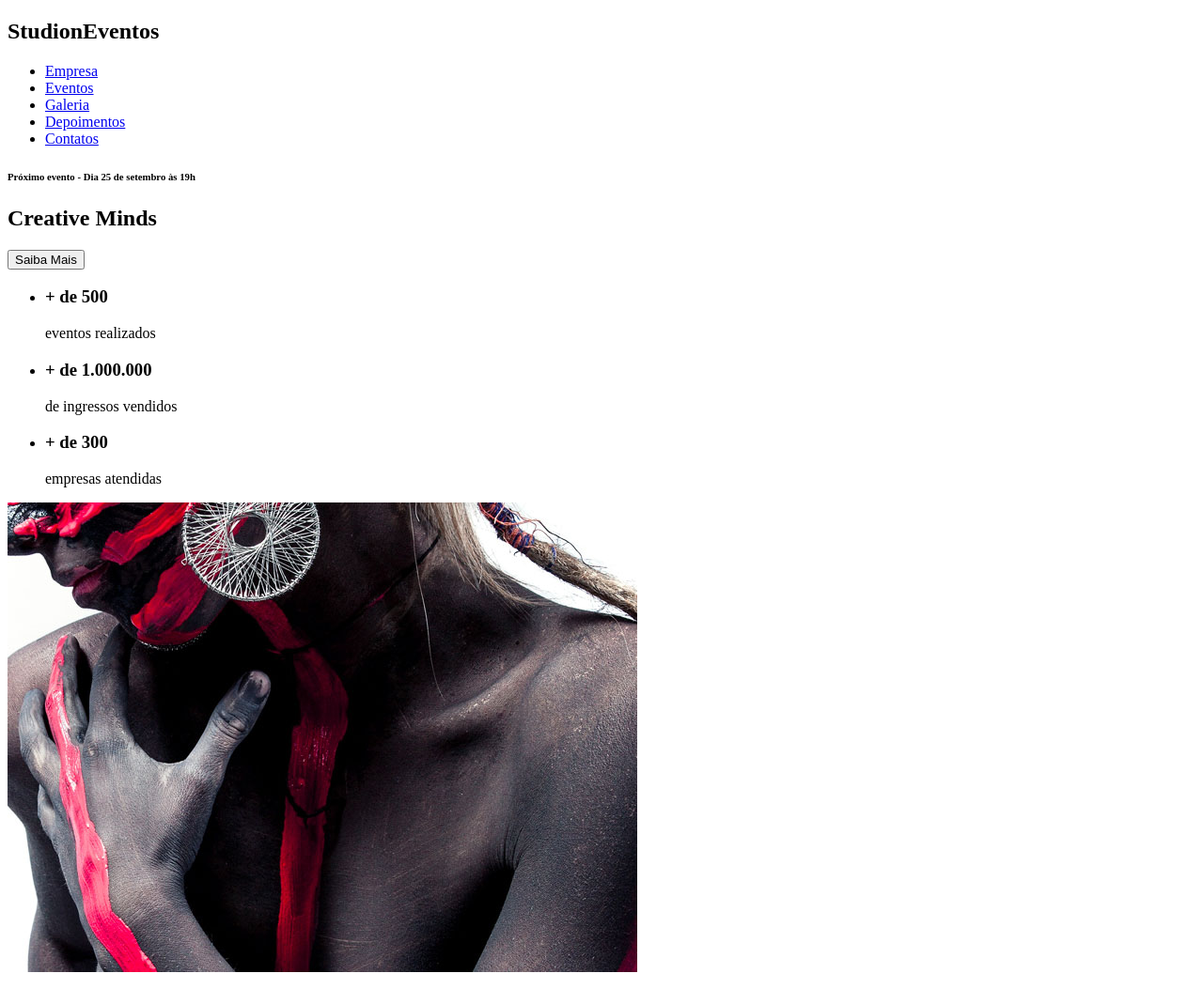
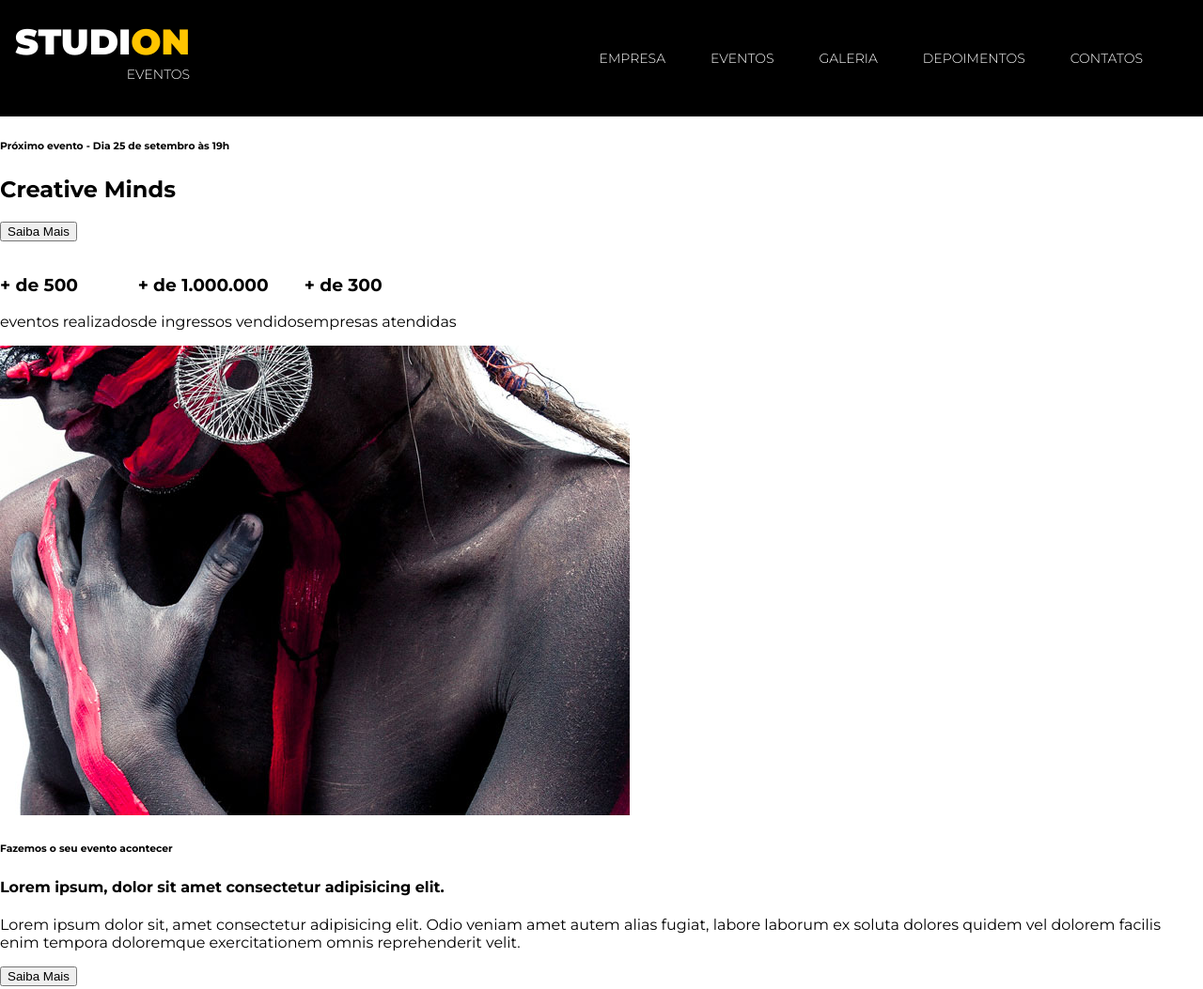
Before and after one commit to EVERTONROGERIONUNES/studion, a plain HTML site: page index.html in a window 1280 px wide. Shown: the top 1053 px of the page at 94% size. Drawn offline with Linux system fonts and the light colour scheme.

Commit message:
styling navigation bar

```diff
--- a/index.html
+++ b/index.html
@@ -5,14 +5,18 @@
     <meta charset="UTF-8">
     <meta http-equiv="X-UA-Compatible" content="IE=edge">
     <meta name="viewport" content="width=device-width, initial-scale=1.0">
-    <title>Document</title>
+    <title>Studion</title>
+    <link rel="stylesheet" href="style.css">
 </head>
 
 <body>
 
-    <nav>
-        <h1>Studi<span>on</span><span>Eventos</span></h1>
-        <ul>
+    <nav class="navbar">
+        <h1 class="logo-studion">
+            Studi<span class="copy--primary">on</span>
+            <span class="logo-studion__subtitle">Eventos</span>
+        </h1>
+        <ul class="navbar__links">
             <li><a href="#">Empresa</a></li>
             <li><a href="#eventos">Eventos</a></li>
             <li><a href="#">Galeria</a></li>
--- /dev/null
+++ b/style.css
@@ -0,0 +1,74 @@
+@import url('https://fonts.googleapis.com/css2?family=Montserrat:wght@300;400;700;900&family=Roboto:wght@100&display=swap');
+
+* {
+    box-sizing: border-box;
+}
+
+:root {
+    --color-primary: #ffc500;
+    font-family: 'Montserrat', sans-serif;
+    font-size: 16px;
+}
+
+body {
+    margin: 0;
+    padding-top: 7.75rem;
+}
+
+ul {
+    display: flex;
+    list-style: none;
+    padding-left: 0;
+}
+
+.navbar {
+    position: fixed;
+    display: grid;
+    grid-template-columns: 1fr 9fr;
+    align-items: center;
+    top: 0;
+    left: 0;
+    width: 100vw;
+    height: 7.75rem;
+    padding: 0 1rem;
+    background-color: #000;
+    color: #fff;
+}
+
+.navbar__links {
+    justify-self: end;
+}
+
+.navbar__links li {
+    font-size: 0.875rem;
+    margin-right: 3rem;
+    text-transform: uppercase;
+}
+
+.navbar__links a {
+    font-weight: 300;
+    color: #fff;
+    text-decoration: none;
+
+}
+
+.navbar__links a:hover {
+    color: var(--color-primary);
+}
+
+.logo-studion {
+    font-size: 2.375rem;
+    font-weight: 900;
+    line-height: 1ch;
+    text-transform: uppercase;
+    text-align: right;
+}
+
+.logo-studion__subtitle {
+    font-size: 0.875rem;
+    font-weight: 300;
+}
+
+.copy--primary {
+    color: var(--color-primary)
+}
```
